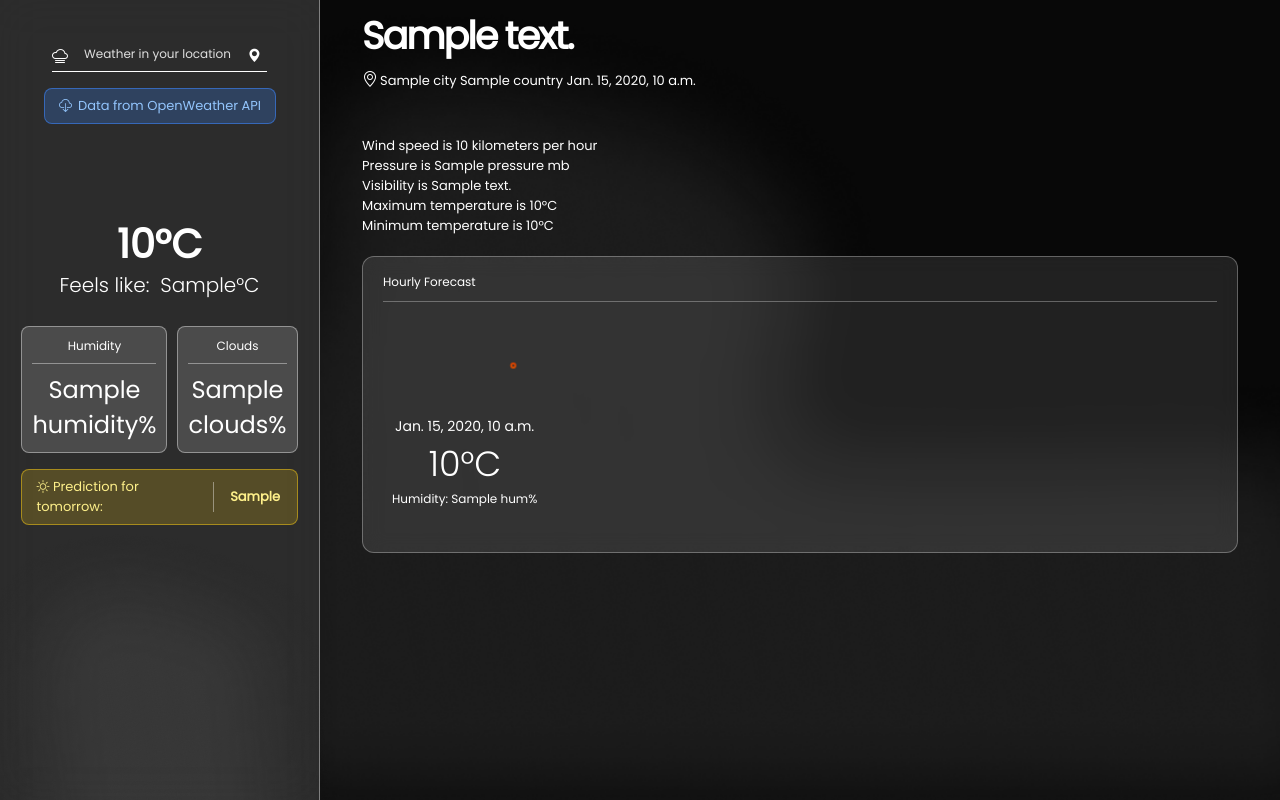
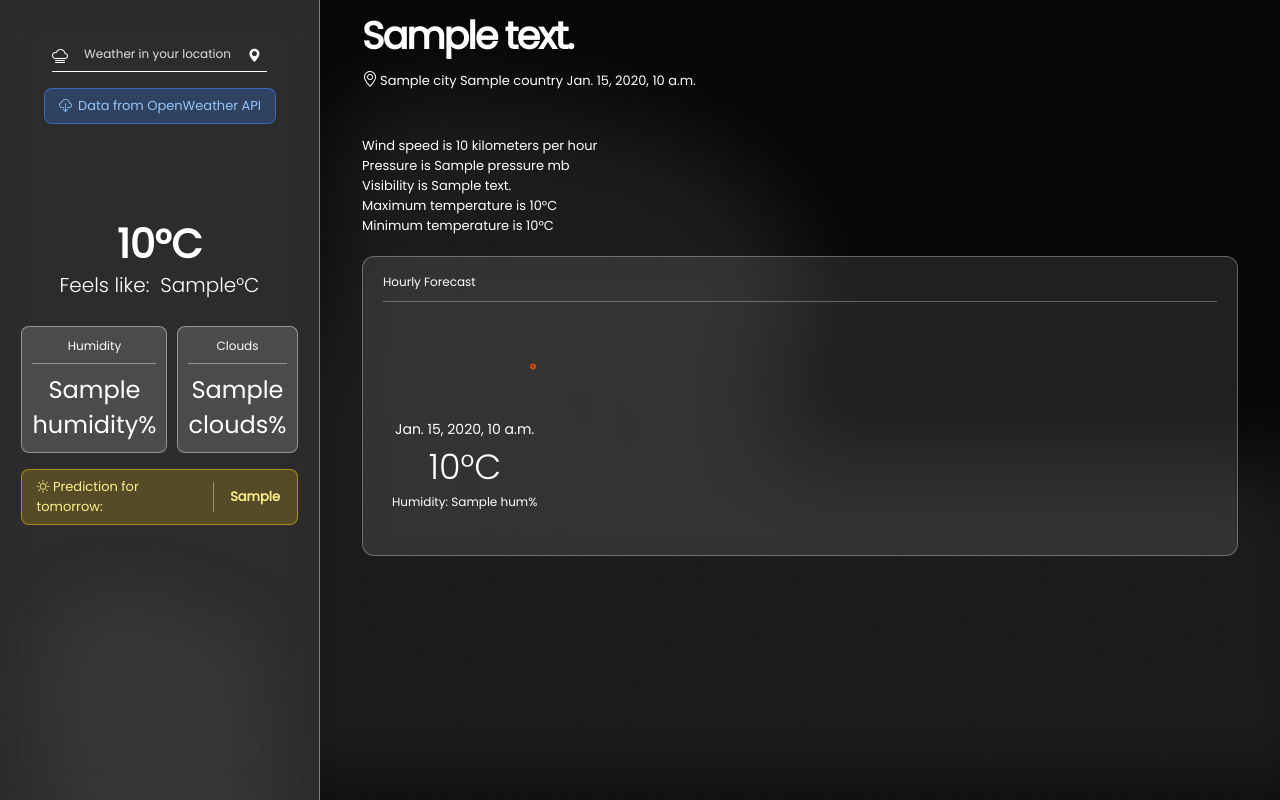
Before and after one commit to Duytrg7/AI-Powered-Weather-Monitoring-and-Forecasting-System, a Django app: template weatherProject/forecast/templates/weather.html in a window 1280 px wide. Run offline with Django 5.2, Linux system fonts and the light colour scheme; the template is opened without the code that fills it: most values are stand-ins (such as "Sample title", 1, 10 or a date in 2020).

Commit message:
Hoàn thành sơ bộ 3

```diff
--- a/weatherProject/static/css/styles.css
+++ b/weatherProject/static/css/styles.css
@@ -499,6 +499,6 @@
 }
 
 #chart {
-    margin: 30px 0 30px auto;
-    width: 93%;
+    margin: 30px 0 30px 0;
+    width: 100%;
 }
```
